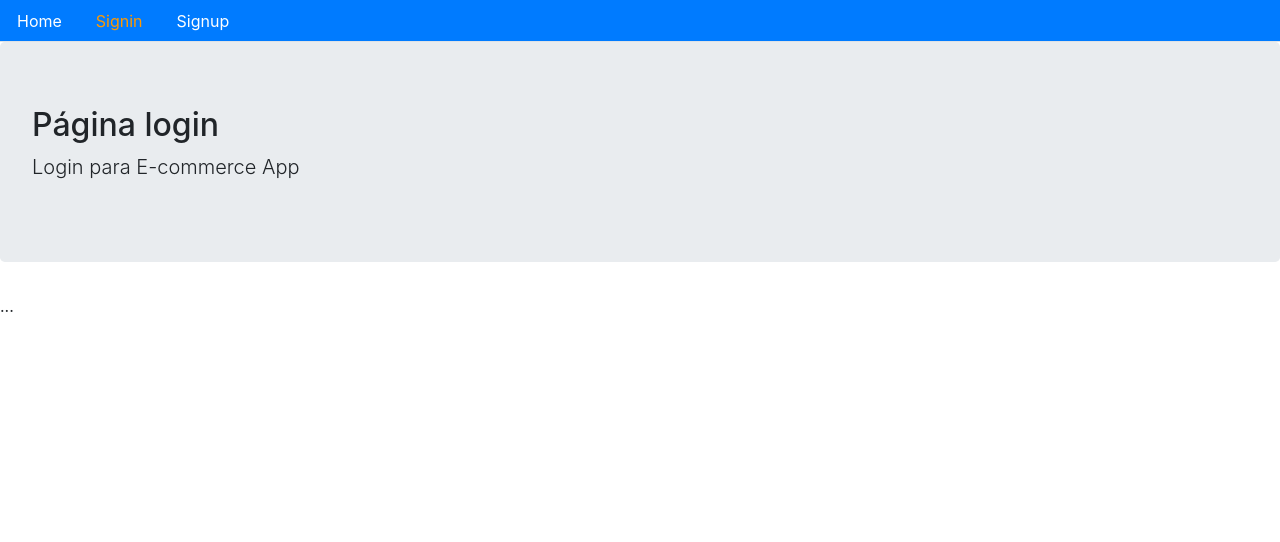
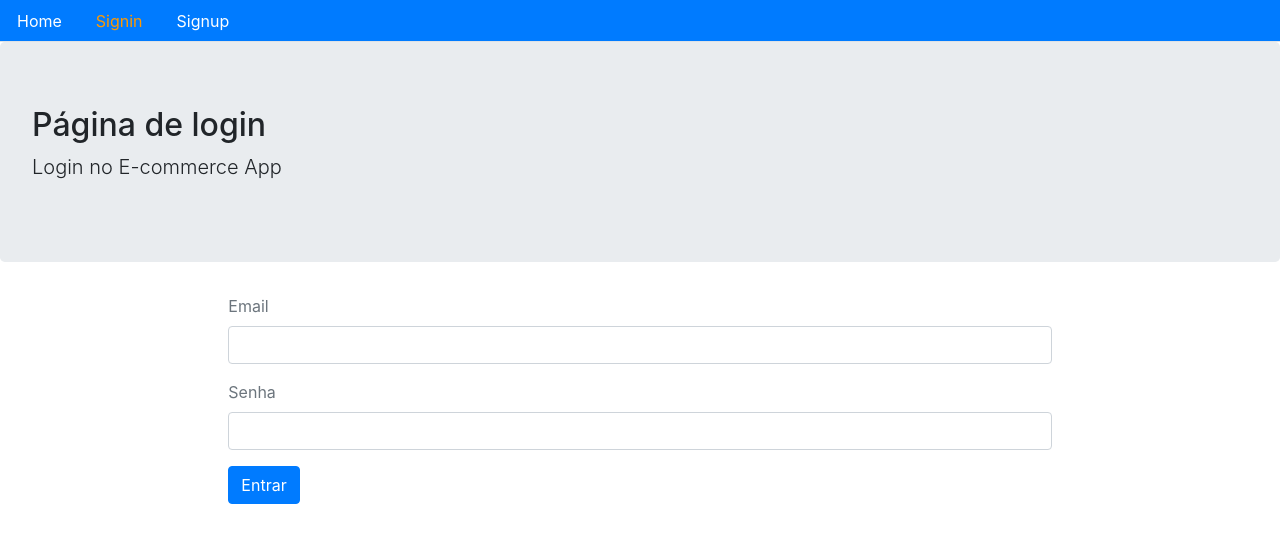
Before and after one commit to PauloDev13/ecommerce-frontend, a React (Create React App) app: page /signin in a window 1280 px wide. Shown: the top 542 px of the page. Built offline with nearby package versions, Linux system fonts and the light colour scheme; no server answers.

Commit message:
Criando tela de login e consultando usuário no backend

```diff
--- a/src/Routes.js
+++ b/src/Routes.js
@@ -1,7 +1,7 @@
 import { BrowserRouter, Switch, Route } from 'react-router-dom';
 
 import Home from './core/Home';
-import Signin from './user/Signin';
+import Signin from './user/signin/Signin';
 import Signup from './user/signup/Signup';
 
 const Routes = () => {
--- a/src/auth/index.js
+++ b/src/auth/index.js
@@ -15,3 +15,19 @@ export const signup = async (user) => {
     return console.error(err);
   }
 };
+
+export const signin = async (user) => {
+  try {
+    const response = await fetch(`${API}/signin`, {
+      method: 'POST',
+      headers: {
+        Accept: 'application/json',
+        'Content-Type': 'application/json',
+      },
+      body: JSON.stringify(user),
+    });
+    return await response.json();
+  } catch (err) {
+    return console.error(err);
+  }
+};
--- a/src/user/Signin.js
+++ /dev/null
@@ -1,9 +0,0 @@
-import Layout from '../core/Layout';
-
-const Signin = () => (
-  <Layout title="Página login" description="Login para E-commerce App">
-    ...
-  </Layout>
-);
-
-export default Signin;
--- a/src/user/signup/messages.js
+++ b/src/user/messages.js
@@ -11,3 +11,10 @@ export const showSuccess = (success) => (
     Seu cadastro foi concluído. Faça <Link to="/signin">Login</Link>
   </div>
 );
+
+export const showLoading = (loading) =>
+  loading && (
+    <div className="alert alert-info">
+      <h2>Conectando...</h2>
+    </div>
+  );
--- /dev/null
+++ b/src/user/signin/Signin.js
@@ -0,0 +1,16 @@
+import Layout from '../../core/Layout';
+import SignInForm from './SingInForm';
+
+const Signin = () => {
+  return (
+    <Layout
+      title="Página de login"
+      description="Login no E-commerce App"
+      className="container col-md-8 offset-md-2"
+    >
+      <SignInForm />
+    </Layout>
+  );
+};
+
+export default Signin;
--- /dev/null
+++ b/src/user/signin/SingInForm.js
@@ -0,0 +1,76 @@
+import { useState } from 'react';
+import { Redirect } from 'react-router';
+
+import { signin } from '../../auth';
+import { showError, showLoading } from '../messages';
+
+const SingInForm = () => {
+  const [values, setValues] = useState({
+    email: '',
+    password: '',
+    error: '',
+    loading: false,
+    redirectToReferrer: false,
+  });
+
+  const { email, password, error, loading, redirectToReferrer } = values;
+
+  const handleChange = (name) => (event) => {
+    setValues({ ...values, error: false, [name]: event.target.value });
+  };
+
+  const clickSubmit = (event) => {
+    event.preventDefault();
+    setValues({ ...values, error: false, loading: true });
+    signin({ email, password }).then((data) => {
+      if (data.error) {
+        setValues({ ...values, error: data.error, loading: false });
+      } else {
+        setValues({
+          ...values,
+          redirectToReferrer: true,
+        });
+      }
+    });
+  };
+
+  const redirectUser = () => {
+    if (redirectToReferrer) {
+      return <Redirect to="/" />;
+    }
+  };
+
+  return (
+    <>
+      {showLoading(loading)}
+      {showError(error)}
+      {redirectUser()}
+      <form>
+        <div className="form-group">
+          <label className="text-muted">Email</label>
+          <input
+            onChange={handleChange('email')}
+            type="email"
+            className="form-control"
+            value={email}
+          />
+        </div>
+
+        <div className="form-group">
+          <label className="text-muted">Senha</label>
+          <input
+            onChange={handleChange('password')}
+            type="password"
+            className="form-control"
+            value={password}
+          />
+        </div>
+        <button onClick={clickSubmit} className="btn btn-primary">
+          Entrar
+        </button>
+      </form>
+    </>
+  );
+};
+
+export default SingInForm;
--- a/src/user/signup/SignUpForm.js
+++ b/src/user/signup/SignUpForm.js
@@ -1,7 +1,7 @@
 import { useState } from 'react';
 // import { Link } from 'react-router-dom';
 import { signup } from '../../auth';
-import { showError, showSuccess } from './messages';
+import { showError, showSuccess } from '../messages';
 
 const SignUpForm = () => {
   const [values, setValues] = useState({
```
